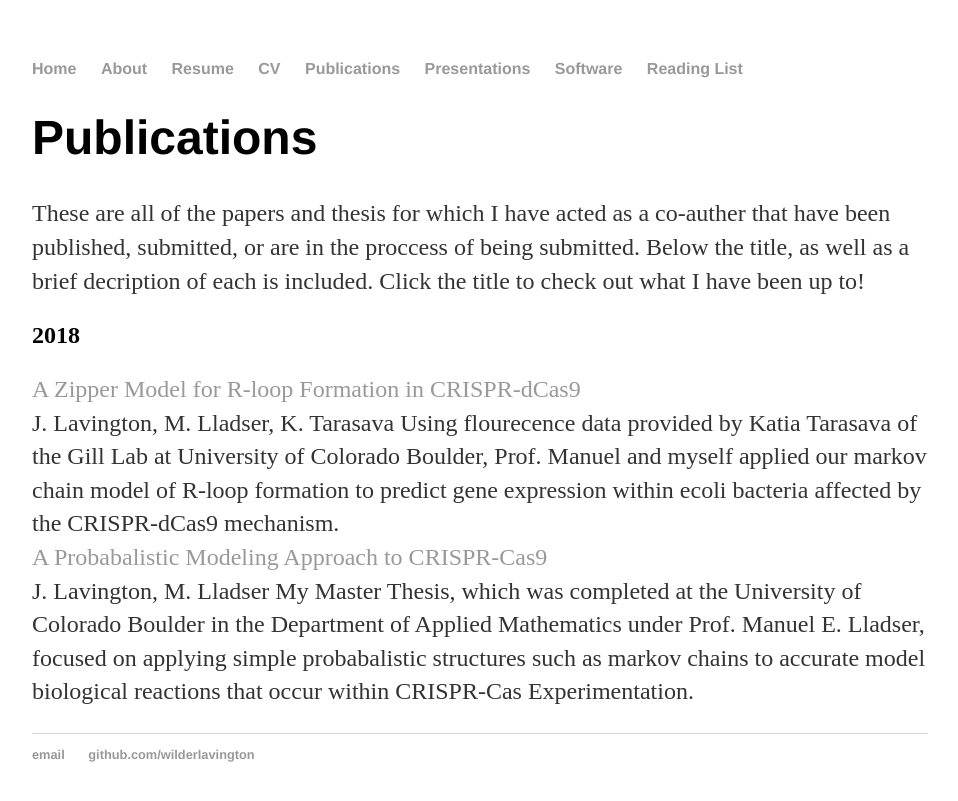
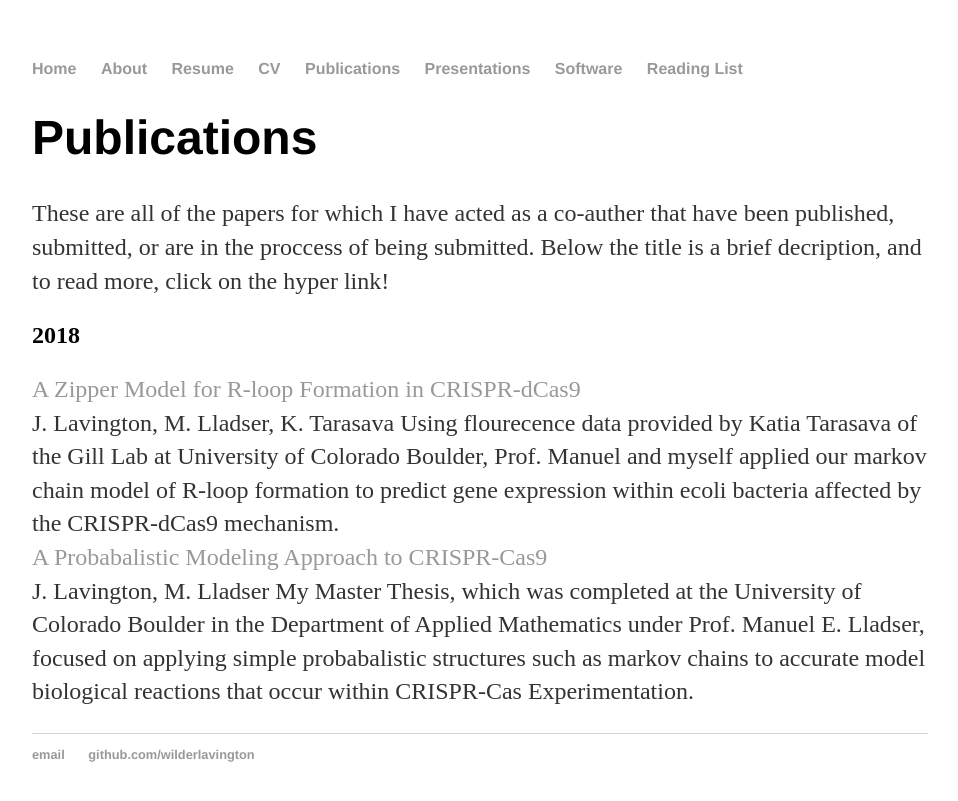
Before and after one commit to WilderLavington/old_web_page, a Jekyll site: the page built from publications/index.md, in a window 1280 px wide. Shown: the top 801 px of the page, without its empty margins (160-1118 px from the left). Built offline with Jekyll 4.4.1, drawn with Linux system fonts in a browser that asks for light colours; our own code applies the rules of GitHub Pages for plain Markdown files.

Commit message:
Update index.md

```diff
--- a/publications/index.md
+++ b/publications/index.md
@@ -1,7 +1,7 @@
 # Publications
-These are all of the papers and thesis for which I have acted as a co-auther that have been published, submitted,
-or are in the proccess of being submitted. Below the title, as well as a brief decription of each is included.
-Click the title to check out what I have been up to!
+These are all of the papers for which I have acted as a co-auther that have been published, submitted,
+or are in the proccess of being submitted. Below the title is a brief decription, and to read more, click on the hyper link!
+
 ## 2018
 [A Zipper Model for R-loop Formation in CRISPR-dCas9](http://stackoverflow.com)
 J. Lavington, M. Lladser, K. Tarasava
```
